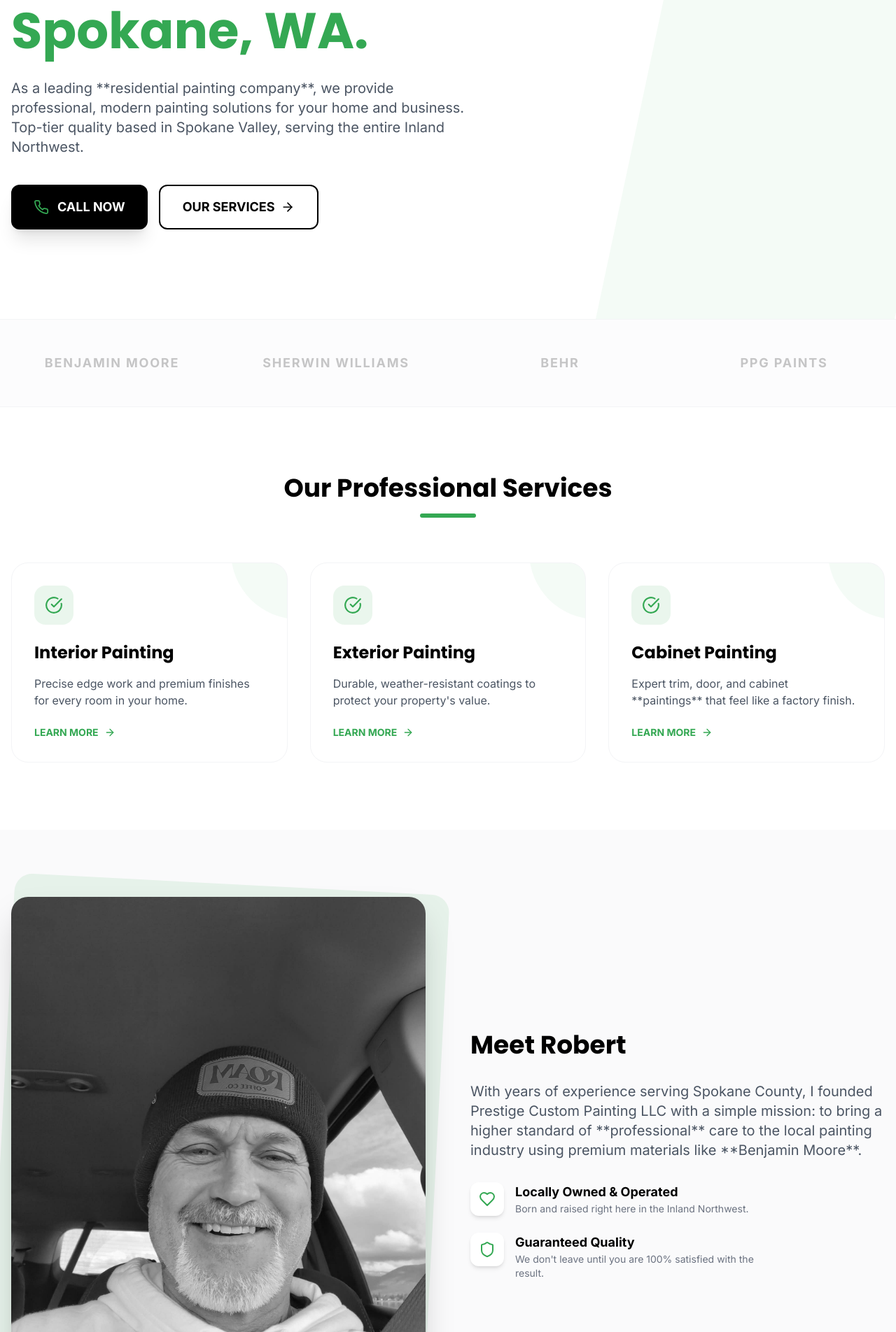
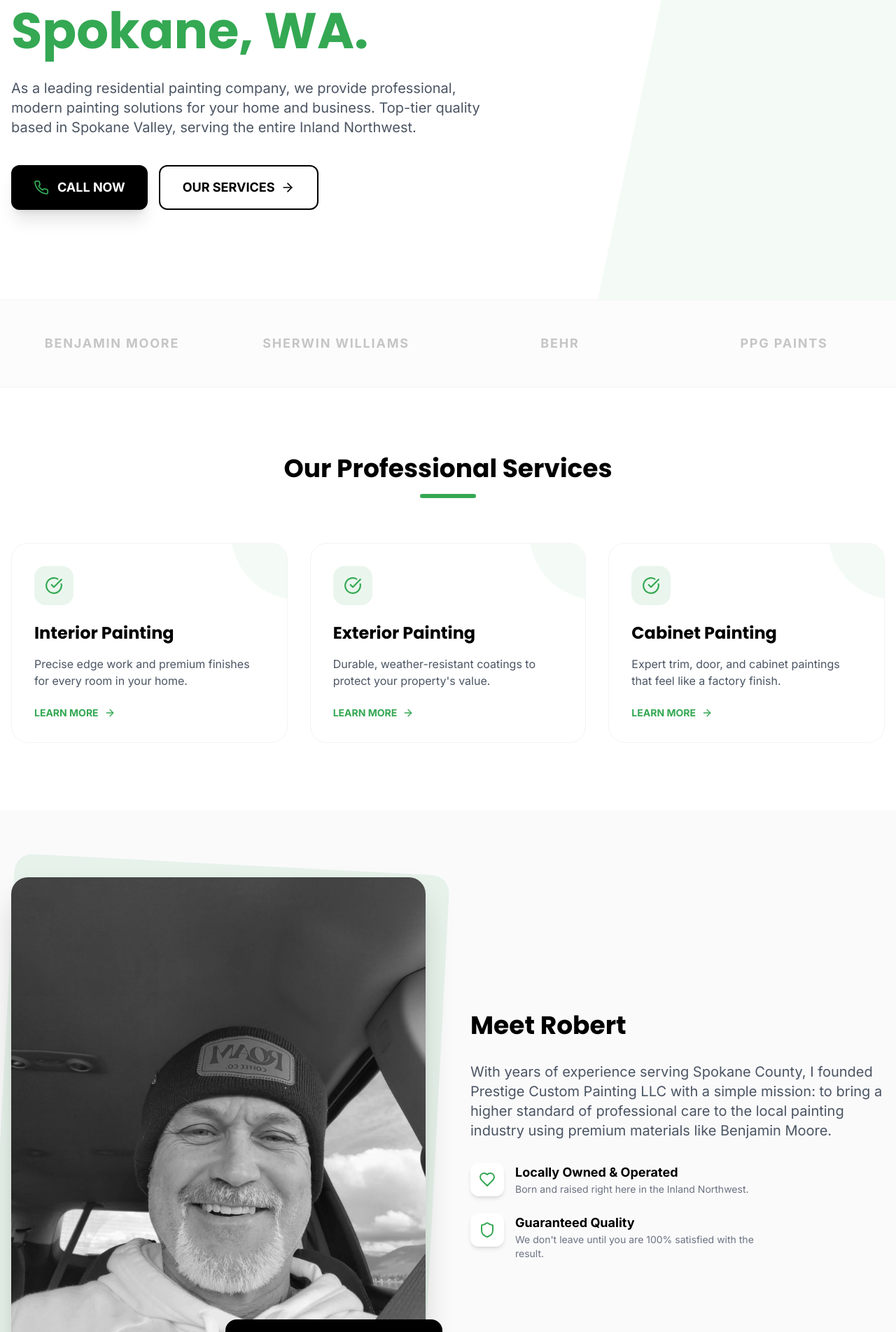
Before and after one commit to YouCanCallMeDustin/PrestigeCustomPaintingLLC, a React (Vite) app in the folder website/: page / in a window 1280 px wide. Shown: the part 396-2300 px from the top of the page at 70% size. Built offline with nearby package versions, Linux system fonts and the light colour scheme.

Commit message:
Removed Asterisks

```diff
--- a/website/src/App.tsx
+++ b/website/src/App.tsx
@@ -67,7 +67,7 @@ function App() {
                             <span className="text-brand-green">Spokane, WA.</span>
                         </h1>
                         <p className="text-lg md:text-xl text-gray-600 mb-8 md:mb-10 leading-relaxed max-w-2xl mx-auto md:mx-0">
-                            As a leading **residential painting company**, we provide professional, modern painting solutions for your home and business.
+                            As a leading residential painting company, we provide professional, modern painting solutions for your home and business.
                             Top-tier quality based in Spokane Valley, serving the entire Inland Northwest.
                         </p>
                         <div className="flex flex-col sm:flex-row gap-4 justify-center md:justify-start">
@@ -111,7 +111,7 @@ function App() {
                         {[
                             { title: "Interior Painting", desc: "Precise edge work and premium finishes for every room in your home.", link: "/interior-painting-spokane" },
                             { title: "Exterior Painting", desc: "Durable, weather-resistant coatings to protect your property's value.", link: "/exterior-painting-spokane" },
-                            { title: "Cabinet Painting", desc: "Expert trim, door, and cabinet **paintings** that feel like a factory finish.", link: "/cabinet-painting-spokane" }
+                            { title: "Cabinet Painting", desc: "Expert trim, door, and cabinet paintings that feel like a factory finish.", link: "/cabinet-painting-spokane" }
                         ].map((service, idx) => (
                             <div key={idx} className="group p-6 md:p-8 border border-gray-100 rounded-3xl hover:border-brand-green hover:shadow-2xl hover:shadow-green-500/10 transition-all cursor-default overflow-hidden relative">
                                 <div className="absolute top-0 right-0 w-24 h-24 bg-brand-green/5 rounded-bl-full translate-x-4 -translate-y-4 group-hover:scale-150 transition-transform" />
@@ -150,7 +150,7 @@ function App() {
                             <h2 className="text-3xl md:text-4xl font-poppins font-bold mb-6 md:mb-8">Meet {ownerName}</h2>
                             <p className="text-lg md:text-xl text-gray-600 leading-relaxed mb-8">
                                 With years of experience serving Spokane County, I founded Prestige Custom Painting LLC with a simple mission:
-                                to bring a higher standard of **professional** care to the local painting industry using premium materials like **Benjamin Moore**.
+                                to bring a higher standard of professional care to the local painting industry using premium materials like Benjamin Moore.
                             </p>
                             <div className="space-y-6 max-w-md mx-auto lg:mx-0 text-left">
                                 <div className="flex gap-4">
@@ -249,7 +249,7 @@ function App() {
                                 <li><Link to="/painting-airway-heights" className="hover:text-brand-green transition-colors">Airway Heights, WA</Link></li>
                                 <li><Link to="/painting-cheney" className="hover:text-brand-green transition-colors">Cheney, WA</Link></li>
                                 <li><Link to="/painting-deer-park" className="hover:text-brand-green transition-colors">Deer Park, WA</Link></li>
-                                <li><span className="text-gray-400">**Williamson** & Surrounding Areas</span></li>
+                                <li><span className="text-gray-400">Williamson & Surrounding Areas</span></li>
                                 <li><Link to="/house-painters-spokane" className="hover:text-brand-green transition-colors font-bold">Professional Painters in Spokane</Link></li>
                             </ul>
                         </div>
```
